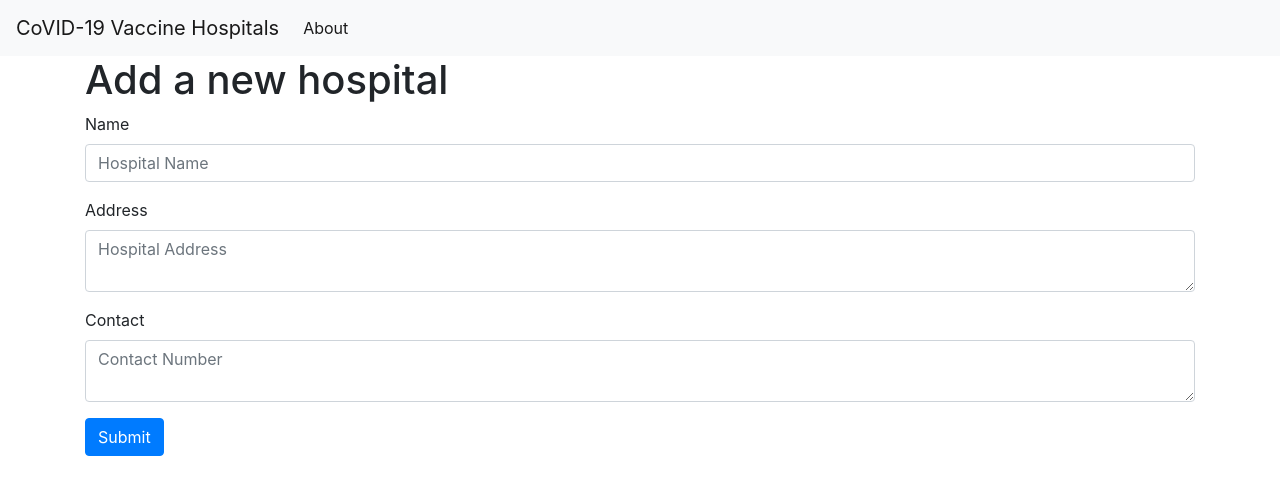
After one commit to demotcsorg/demopythonapp, a Flask app: page /add in a window 1280 px wide. The commit adds this page. Shown: the top 495 px of the page. Run offline with Flask 2, Linux system fonts and the light colour scheme; some libraries are stand-ins or nearby versions.

Commit message:
Adding more details

```diff
--- a/app.py
+++ b/app.py
@@ -1,5 +1,5 @@
 import sqlite3
-from flask import Flask, render_template
+from flask import Flask, render_template, request, url_for, flash, redirect
 
 def get_db_connection():
     conn = sqlite3.connect('database.db')
@@ -7,6 +7,7 @@ def get_db_connection():
     return conn
 
 app = Flask(__name__)
+app.config['SECRET_KEY'] = 'samplekey'
 
 @app.route('/')
 def index():
@@ -14,3 +15,22 @@ def index():
     posts = conn.execute('SELECT * FROM hospital').fetchall()
     conn.close()
     return render_template('index.html', posts=posts)
+
+
+@app.route('/add', methods=('GET', 'POST'))
+def add():
+    if request.method == 'POST':
+         name = request.form['name']
+         address = request.form['address']
+         contact = request.form['contact']
+         conn = get_db_connection()
+         conn.execute('INSERT INTO hospital (name, address, phone) VALUES (?, ?, ?)', (name, address, contact))
+         conn.commit()
+         conn.close()
+         return redirect(url_for('index'))
+
+    return render_template('add.html')
+
+@app.route('/about')
+def about():
+    return render_template('about.html')
--- /dev/null
+++ b/templates/add.html
@@ -0,0 +1,30 @@
+{% extends 'base.html' %}
+
+{% block content %}
+<h1>{% block title %} Add a new hospital {% endblock %}</h1>
+
+<form method="post">
+    <div class="form-group">
+        <label for="title">Name</label>
+        <input type="text" name="name"
+               placeholder="Hospital Name" class="form-control"
+               value="{{ request.form['name'] }}"></input>
+    </div>
+
+    <div class="form-group">
+        <label for="title">Address</label>
+        <textarea name="address" placeholder="Hospital Address"
+                  class="form-control">{{ request.form['address'] }}</textarea>
+    </div>
+
+    <div class="form-group">
+        <label for="title">Contact</label>
+        <textarea name="contact" placeholder="Contact Number"
+                  class="form-control">{{ request.form['contact'] }}</textarea>
+    </div>
+
+    <div class="form-group">
+        <button type="submit" class="btn btn-primary">Submit</button>
+    </div>
+</form>
+{% endblock %}
--- a/templates/base.html
+++ b/templates/base.html
@@ -19,7 +19,7 @@
         <div class="collapse navbar-collapse" id="navbarNav">
             <ul class="navbar-nav">
             <li class="nav-item active">
-                <a class="nav-link" href="#">About</a>
+                <a class="nav-link" href="about">About</a>
             </li>
             </ul>
         </div>
--- a/templates/index.html
+++ b/templates/index.html
@@ -21,4 +21,7 @@
       {% endfor %}
     </tbody>
     </table>
+    <a class="text-secondary text-center" href="add">Click here to enter a hospital</a>
+    <p>&nbsp;</p>
+    <p class="font-italic text-center">Please note that this data is crowd sourced. Please verify before going.</p>
 {% endblock %}
```
Also changed, not shown: templates/about.html (added, +8 -0 lines), database.db.
